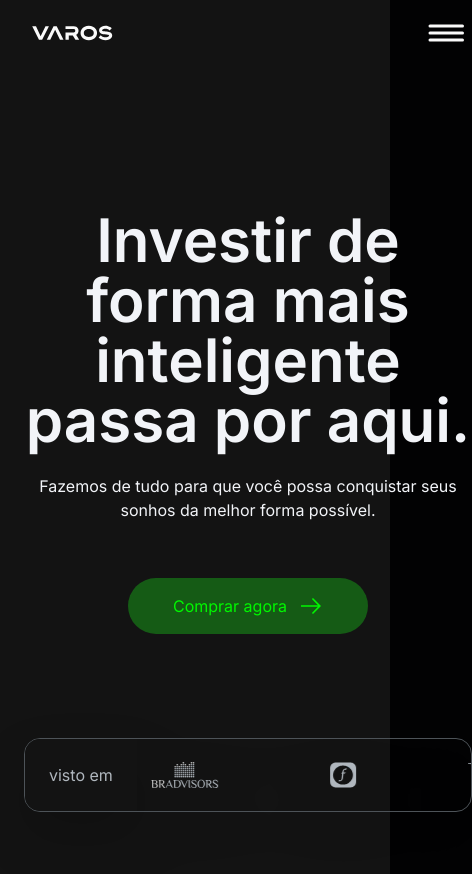
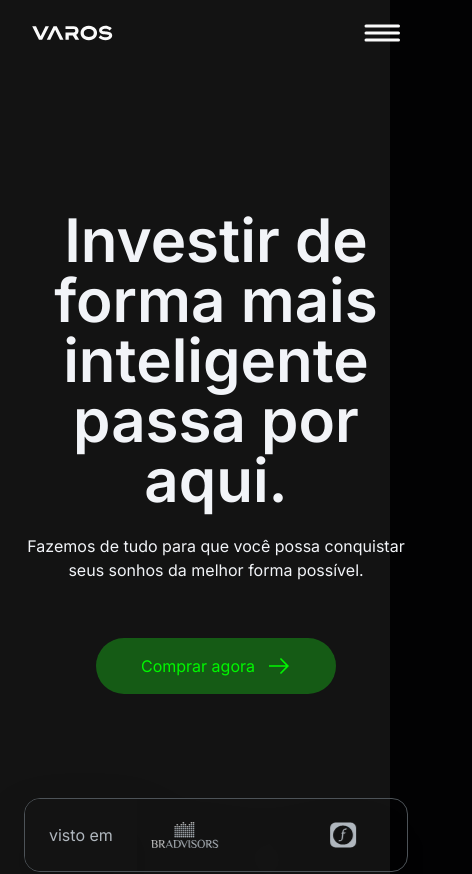
Before and after one commit to euvitordev/processo-seletivo-varos, a Next.js app: page / in a window 390 px wide. Shown: the top 874 px of the page, 472 px wide, since content can reach past the window. Built offline with nearby package versions, Linux system fonts and the light colour scheme.

Commit message:
Update: Correction of the size of the card-slider-action component on mobile screens

```diff
--- a/src/components/main/first-session/card-slide-action.tsx
+++ b/src/components/main/first-session/card-slide-action.tsx
@@ -30,7 +30,7 @@ export default function CardSlideAction() {
 
   return (
     <>
-      <div className="rounded-2xl w-full border-[#4D5358] border flex items-center justify-start gap-10 mt-20 overflow-hidden relative drop-shadow-2xl max-lg:max-w-md">
+      <div className="rounded-2xl w-full border-[#4D5358] border flex items-center justify-start gap-10 mt-20 overflow-hidden relative drop-shadow-2xl max-lg:max-w-96">
         <div className="z-50 bg-[#131313] w-full h-full p-6 flex items-center justify-center">
           <span className="text-[#B0B7BE] font-normal w-full items-center justify-center whitespace-nowrap">
             visto em
```
